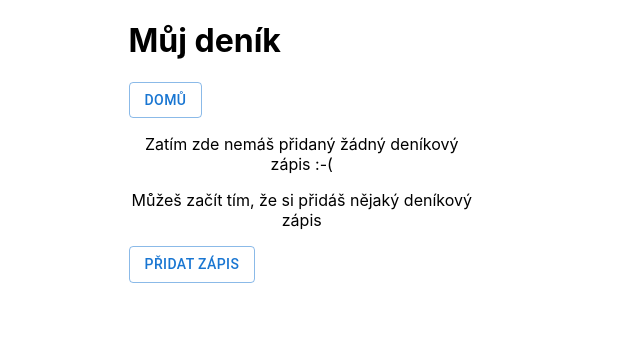
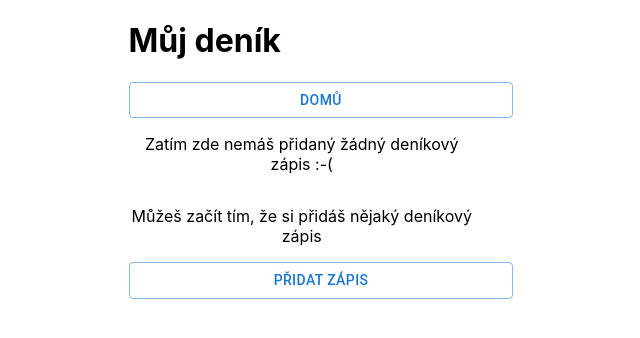
Before and after one commit to VerPro/RG-project, a Next.js app: page /diary in a window 1280 px wide. Shown: the top 338 px of the page, without its empty margins (319-959 px from the left). Built offline with nearby package versions, Linux system fonts and the light colour scheme.

Commit message:
Add Stack component

```diff
--- a/pages/diary.tsx
+++ b/pages/diary.tsx
@@ -1,9 +1,11 @@
 import Link from 'next/link';
 import Button from '@mui/material/Button';
+import { Stack } from '@mui/material';
 
 export default function Diary() {
   return (
     <>
+      <Stack>
         <h1>Můj deník</h1>
 
         <Link href="/home">
@@ -20,6 +22,7 @@ export default function Diary() {
             <a>Přidat zápis</a>
           </Button>
         </Link>
+      </Stack>
     </>
   );
 }
```
Lines whose indentation alone changed are shown as unchanged.
